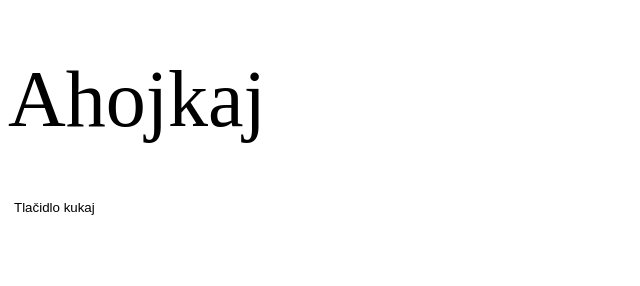
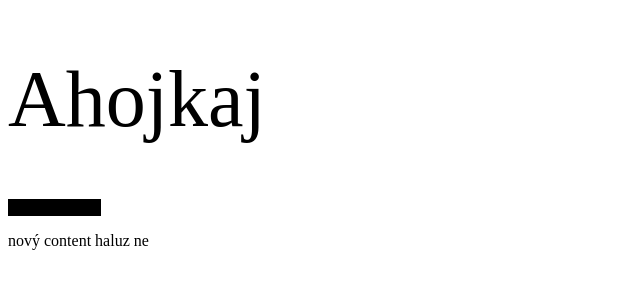
Before and after one commit to JurajSimek/webapp--Simek, a plain HTML site: page index.html in a window 1280 px wide. Shown: the whole page, without its empty margins (0-640 px from the left). Drawn offline with Linux system fonts and the light colour scheme.

Commit message:
feat:button_color/text added

```diff
--- a/index.html
+++ b/index.html
@@ -9,6 +9,7 @@
 <body>
     <h1>Ahojkaj</h1>
     <button id="Button">Tlačidlo kukaj</button>
+    <p>nový content haluz ne</p>
     <script src="app.js"></script>
 </body>
 </html>
--- a/style.css
+++ b/style.css
@@ -4,12 +4,12 @@ h1{
     font-weight: 500;}
 
 button{
-    background-color: transparent;
+    background-color: black;
     border: none;
 }
 .btn{
     border: none;
-    color: white;
+    color: rgb(10, 177, 127);
 }
 .btn:hover{
     color: var(--palete-orange-dark);
```
